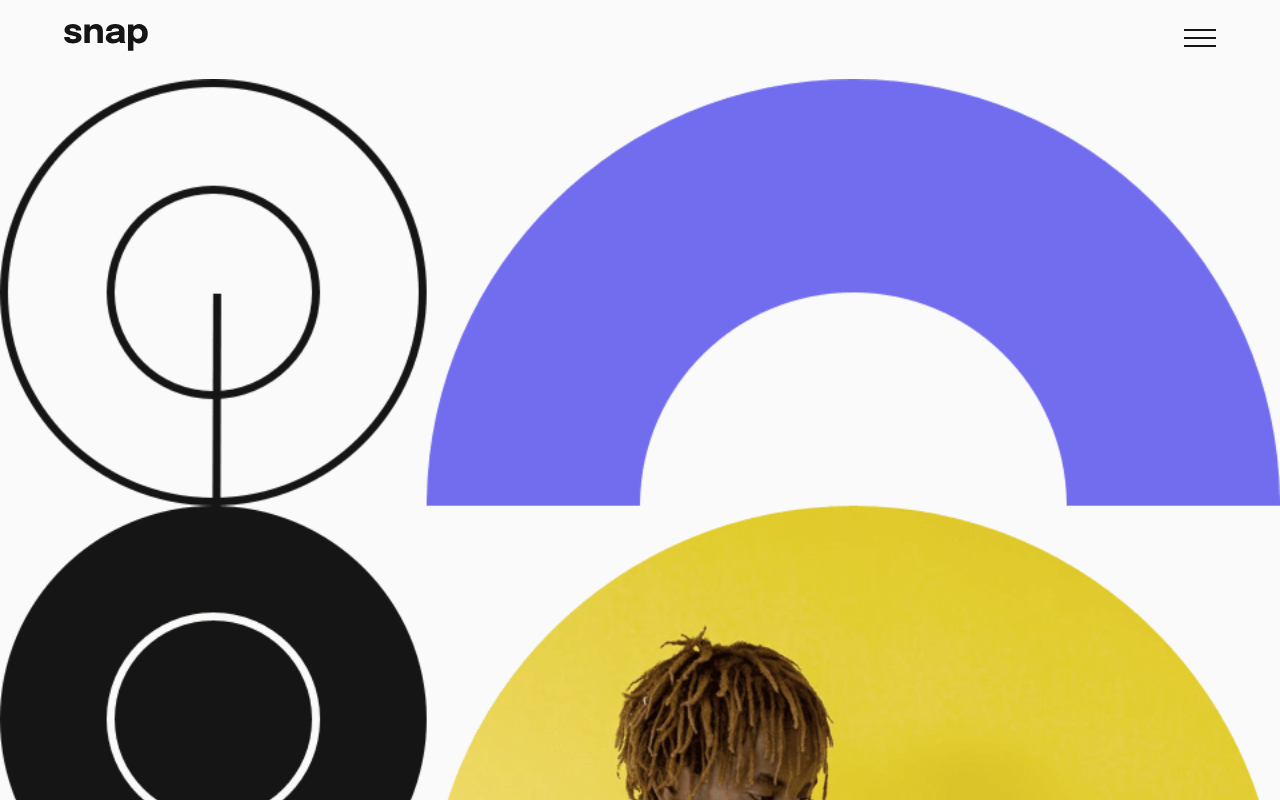
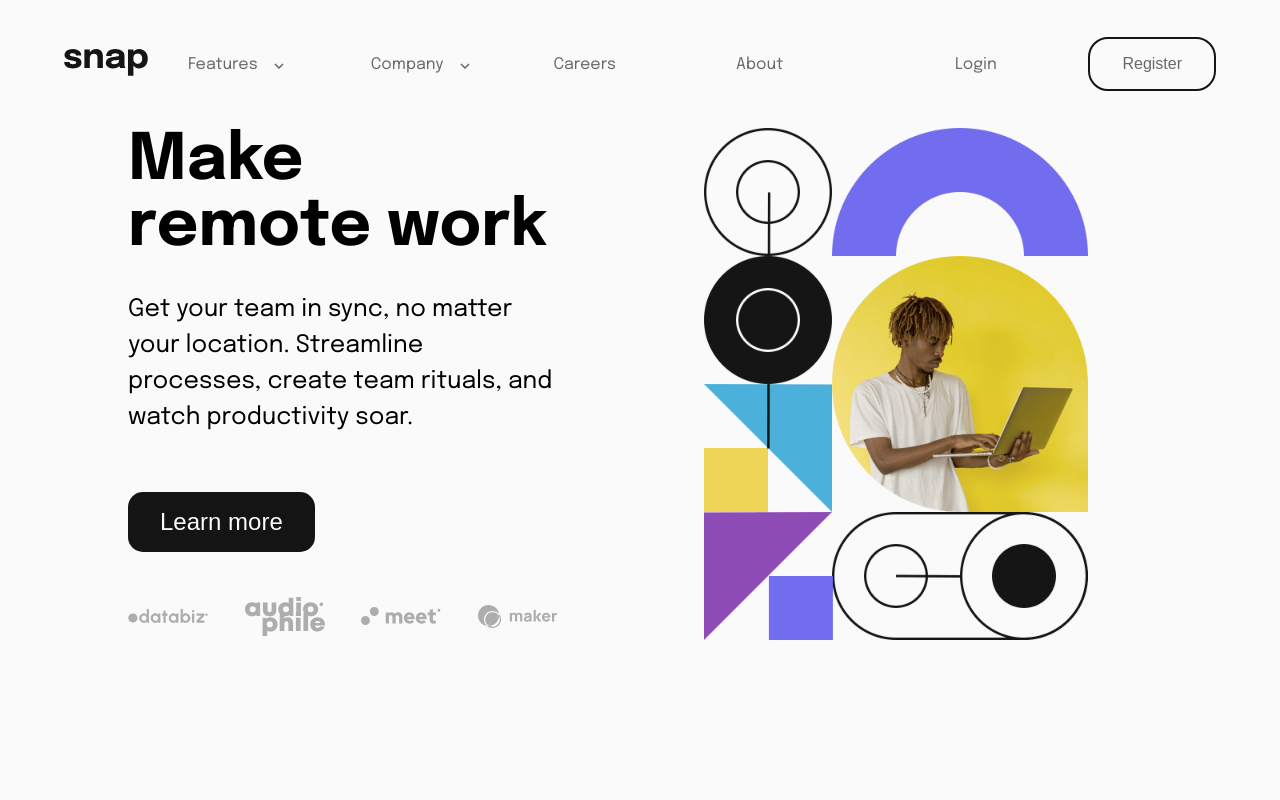
Before and after one commit to ifeoluwah21/Intro-section-with-dropdown-navigation, a plain HTML site: page index.html in a window 1280 px wide. Shown: the top 800 px of the page. Drawn offline with Linux system fonts and the light colour scheme.

Commit message:
completed

```diff
--- a/index.html
+++ b/index.html
@@ -52,7 +52,6 @@
       <img src="./images/icon-menu.svg" alt="menu">
     </div>
   </header>
-  <main class="main">
   <aside class="hero">
     <div class="hero__img-block">
       <picture class="hero__img">
@@ -62,6 +61,7 @@
       </picture>
     </div>
   </aside>
+  <main class="main">
     <article class="about">
       <h1 class="about__title">Make remote work</h1>
       <p class="about__text">Get your team in sync, no matter your location. Streamline processes, create team rituals,
--- a/style.scss
+++ b/style.scss
@@ -40,8 +40,7 @@ body {
   &.show {
     margin-right: 0;
   }
-  &__list {
-  }
+
   &__item {
     list-style: none;
     padding: 0.5rem 1.5rem;
@@ -50,12 +49,9 @@ body {
     color: hsl(0, 0%, 41%);
     transition: all 0.2s ease-in-out;
     position: relative;
+    display: block;
     & > span {
-      position: absolute;
-      top: 50%;
-      right: 0;
-      padding-left: 1rem;
-      transform: translate(-250%, -50%);
+      padding: 1rem;
     }
     cursor: pointer;
     & > a {
@@ -69,10 +65,11 @@ body {
     &:hover > .sub-list {
       display: block;
     }
-    & > .sub-list {
-      display: none;
-      margin: 1rem 0.5rem;
-    }
+  }
+
+  &__sub-list {
+    display: none;
+    margin: 1rem 0.5rem;
   }
 
   &__sub-item {
@@ -89,7 +86,7 @@ body {
     width: 50%;
     margin-left: auto;
     min-height: 100%;
-    background-color: #fff;
+    background-color: hsl(0, 0%, 98%);
     padding: 5rem 0 2rem;
   }
 }
@@ -120,7 +117,7 @@ body {
     border-radius: 20px;
     border: 2px solid hsl(0, 0%, 8%);
     color: hsl(0, 0%, 41%);
-    background: #fff;
+    background: hsl(0, 0%, 98%);
     font-size: 1rem;
     cursor: pointer;
     &:hover {
@@ -193,3 +190,111 @@ body {
     }
   }
 }
+
+@media screen and (min-width: 900px) {
+  body {
+    display: grid;
+    grid: repeat(13, 5vw) / repeat(20, 5vw);
+  }
+  .header {
+    grid-column: 1/21;
+    grid-row: 1/3;
+    align-self: center;
+    &__menu {
+      display: none;
+    }
+
+    &__nav {
+      margin-right: 0;
+      margin-left: 1.5rem;
+      position: static;
+      background-color: inherit;
+      overflow-y: visible;
+    }
+  }
+
+  .hero {
+    grid-column: 12/18;
+    grid-row: 3/11;
+  }
+
+  .main {
+    grid-column: 3/11;
+    grid-row: 3/8;
+  }
+
+  .about {
+    width: 100%;
+    max-width: 430px;
+    margin: 0;
+
+    &__btn {
+      position: static;
+      transform: translate(0);
+      border-radius: 15px;
+      font-size: 1.5rem;
+    }
+
+    &__title {
+      font-size: 4rem;
+      text-align: left;
+    }
+
+    &__text {
+      text-align: left;
+      margin: 1.5rem 0;
+      font-size: 1.5rem;
+    }
+  }
+
+  .footer {
+    grid-column: 3/11;
+    grid-row: 9/11;
+    align-self: end;
+    justify-content: space-between;
+    max-width: 430px;
+  }
+
+  .nav {
+    &__wrapper {
+      width: 100%;
+      padding: 0;
+      justify-content: space-between;
+      display: flex;
+      align-items: center;
+    }
+
+    &__item {
+      padding: 0.5rem 1rem;
+
+      & > span {
+        padding: 0 0 0 1rem;
+      }
+    }
+
+    &__list {
+      display: flex;
+      width: 70%;
+    }
+    &__sub-list {
+      position: absolute;
+      width: 100%;
+      background-color: #fff;
+    }
+
+    &__sub-item {
+      padding: 1rem 1.5rem;
+    }
+  }
+
+  .check-in {
+    margin: 0;
+    flex-flow: row;
+    width: 25%;
+    align-items: center;
+
+    &__login {
+      margin: 0;
+    }
+  }
+}
```
Also changed, not shown: css/style.css, 1 other file. Lines whose indentation alone changed are shown as unchanged.
